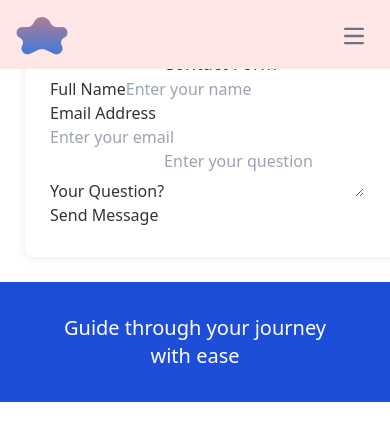
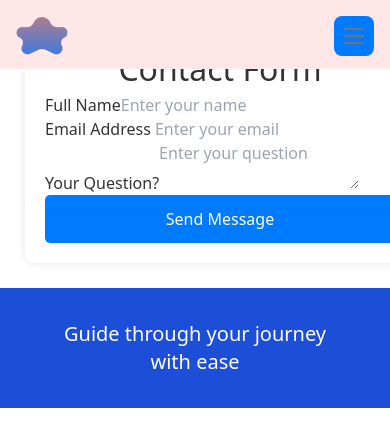
Before and after one commit to cecegonzo/SoftwareFinal, a React (Create React App) app: page /Contact in a window 390 px wide. Shown: the top 446 px of the page. Built offline with nearby package versions, Linux system fonts and the light colour scheme.

Commit message:
adding css

```diff
--- /dev/null
+++ b/src/css/Contact.module.css
@@ -0,0 +1,64 @@
+.contact {
+    display: flex;
+    justify-content: center;
+    align-items: center;
+    min-height: 100vh;
+    background: white;
+}
+
+form{
+    max-width: 600px;
+    width: 100%;
+    background: white;
+    padding: 25px;
+    border-radius: 8px;
+    box-shadow: 0 0 10px rgba(0,0, 0, .1);
+    color: #333;
+    margin: 25px;
+}
+
+@media(max-width: 768px){
+    form{
+        padding: 20px;
+    }
+}
+
+
+.input-box {
+    margin-bottom: 15px;
+}
+
+.input-box label {
+    display: block;
+    margin-bottom: 5px;
+    font-size: 14px;
+}
+
+.input-box .field {
+    width: 100%;
+    padding: 10px;
+    border: 1px solid #ccc;
+    border-radius: 5px;
+    font-size: 16px;
+}
+
+button {
+    width: 100%;
+    padding: 12px;
+    background-color: #007BFF;
+    color: white;
+    border: none;
+    border-radius: 5px;
+    font-size: 16px;
+    cursor: pointer;
+    transition: background-color 0.3s ease;
+}
+
+button:hover {
+    background-color: #0056b3;
+}
+
+form h1{
+    font-size: 2rem;
+    text-align: center;
+}
--- a/src/pages/Contact.jsx
+++ b/src/pages/Contact.jsx
@@ -3,7 +3,7 @@
 import React from 'react';
 import Navbar from '../components/Navbar';
 import Footer from '../components/Footer';
-import './contact.css'
+import "../css/Contact.module.css";
 
 const Contact =() => {
   return(
@@ -11,9 +11,11 @@ const Contact =() => {
     <div className='bg-white'>
       <Navbar />
 
+<section className="contact">
       <form>
 
         <h1>Contact Form </h1>
+
         <div className="input-box">
           <label> Full Name</label>
           <input type="text" className="field" placeholder='Enter your name' required ></input>
@@ -31,7 +33,7 @@ const Contact =() => {
 
         <button type="submit"> Send Message </button>
         </form>
-
+  </section>
         <Footer />
     </div>
   )
--- a/src/pages/contact.css
+++ /dev/null
@@ -1,23 +0,0 @@
-.contact {
-    display: flex;
-    justify-content: center;
-    align-items: center;
-    min-height: auto;
-    background: white;
-}
-
-form{
-    max-width: 600px;
-    width: 100%;
-    background: white;
-    padding: 25px 25px 30px;
-    border-radius: 8px;
-    box-shadow: 0 0 10px rgba(0,0, 0, .1);
-    color: #333;
-    margin: 25px;
-}
-
-form h1{
-    font-size: large;
-    text-align: center;
-}
```
Also changed, not shown: src/index.css (line endings or trailing spaces).
